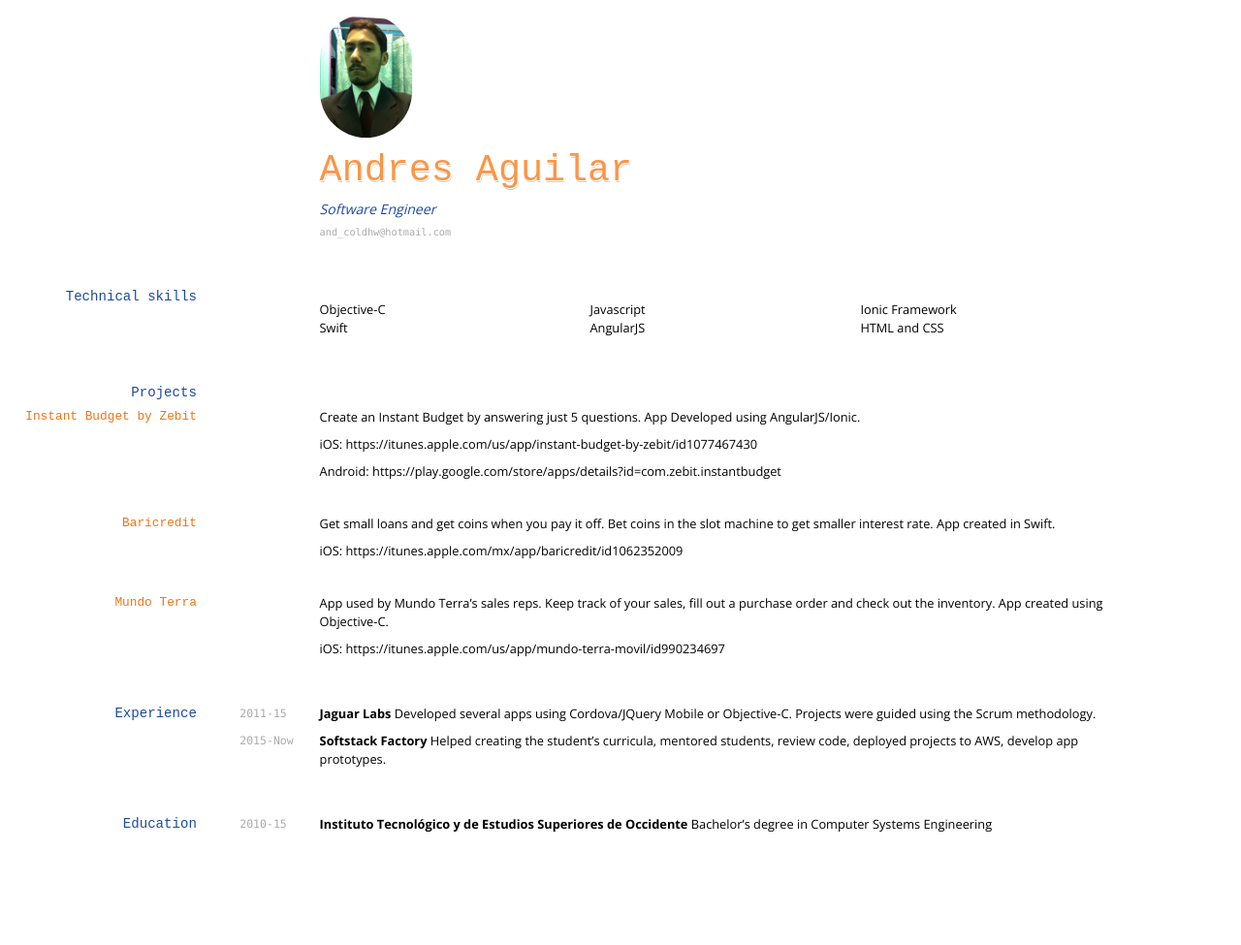
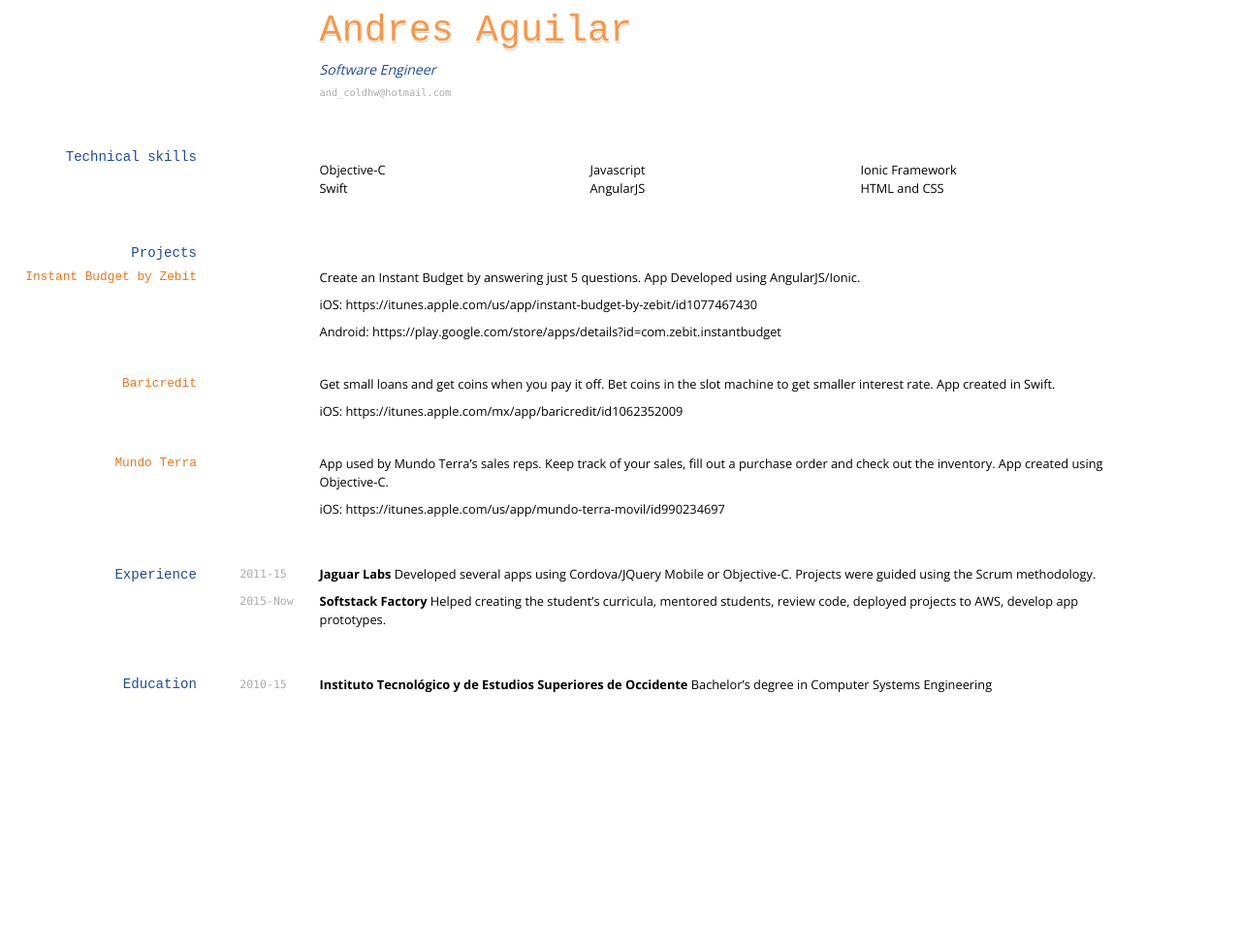
Before and after one commit to anagac/anagac.github.io, a Jekyll site: the page built from index.md, in a window 1280 px wide. Shown: the whole page at 97% size. Built offline with Jekyll 4.4.1, drawn with Linux system fonts in a browser that asks for light colours; nearby versions of some CDN libraries; after the commit the page ends 900 px from its top, so only the background shows below that.

Commit message:
Took out photo

```diff
--- a/index.md
+++ b/index.md
@@ -2,8 +2,6 @@
 layout: cv
 title: Andres Aguilar's CV
 ---
-
-![Andres](./media/andres.jpg){:.avatar}
 
 # Andres Aguilar
 Software Engineer
```
